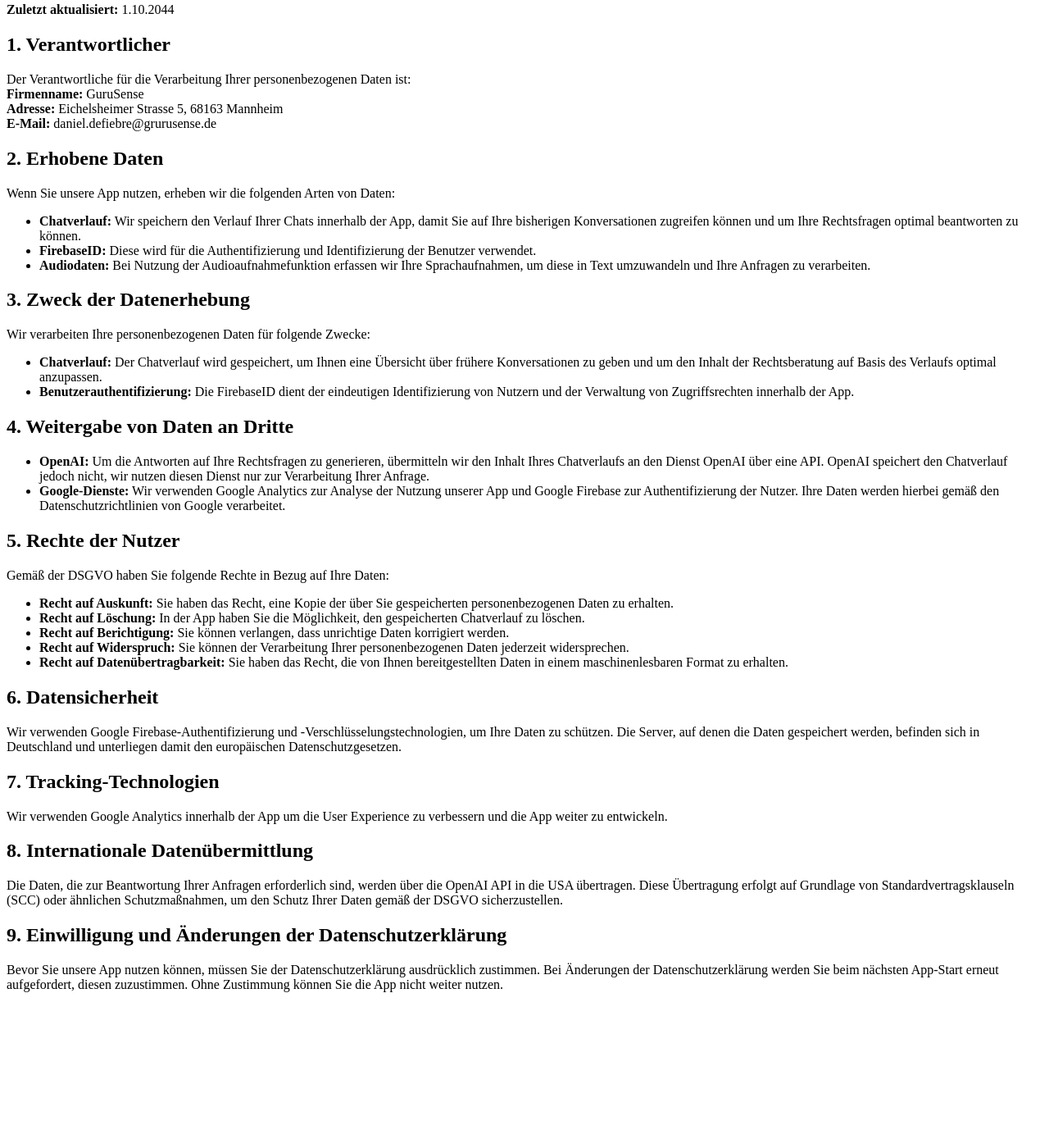
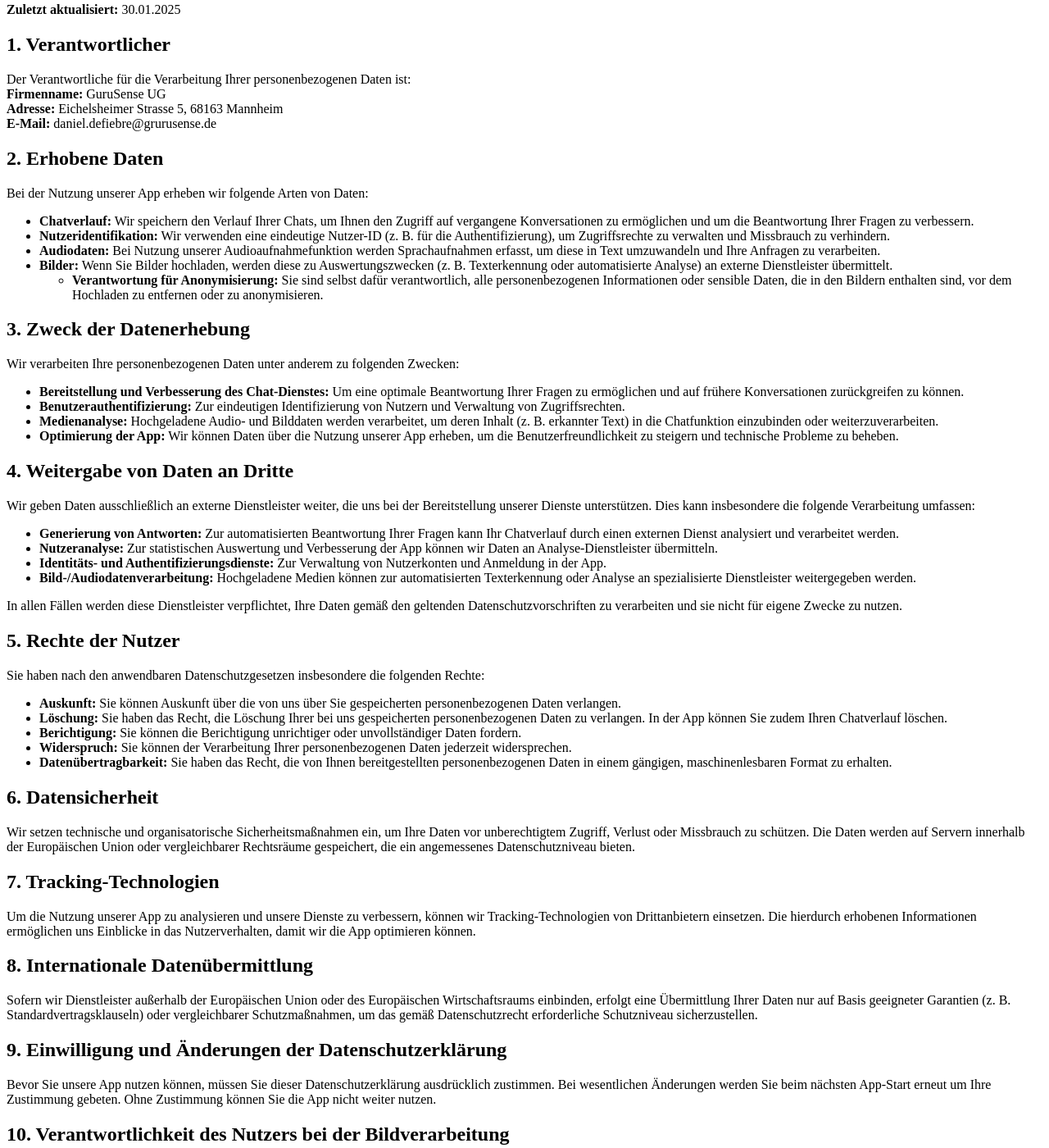
Before and after one commit to DDefiebre/privacyPolicy, a plain HTML site: page index.html in a window 1280 px wide. Shown: the part 77-1477 px from the top of the page at 82% size. Before the commit the page ends 1303 px from the top, so only its background shows below. Drawn offline with Linux system fonts and the light colour scheme.

Commit message:
Update index.html

```diff
--- a/index.html
+++ b/index.html
@@ -1,4 +1,3 @@
-
 <!DOCTYPE html>
 <html lang="de">
 <head>
@@ -8,58 +7,77 @@
 </head>
 <body>
 <h1>Datenschutzerklärung</h1>
-<p><strong>Zuletzt aktualisiert:</strong> 1.10.2044</p>
+<p><strong>Zuletzt aktualisiert:</strong> 30.01.2025</p>
 
 <h2>1. Verantwortlicher</h2>
 <p>
     Der Verantwortliche für die Verarbeitung Ihrer personenbezogenen Daten ist:<br>
-    <strong>Firmenname:</strong> GuruSense<br>
+    <strong>Firmenname:</strong> GuruSense UG<br>
     <strong>Adresse:</strong> Eichelsheimer Strasse 5, 68163 Mannheim<br>
     <strong>E-Mail:</strong> daniel.defiebre@grurusense.de
 </p>
 
 <h2>2. Erhobene Daten</h2>
-<p>Wenn Sie unsere App nutzen, erheben wir die folgenden Arten von Daten:</p>
+<p>Bei der Nutzung unserer App erheben wir folgende Arten von Daten:</p>
 <ul>
-    <li><strong>Chatverlauf:</strong> Wir speichern den Verlauf Ihrer Chats innerhalb der App, damit Sie auf Ihre bisherigen Konversationen zugreifen können und um Ihre Rechtsfragen optimal beantworten zu können.</li>
-    <li><strong>FirebaseID:</strong> Diese wird für die Authentifizierung und Identifizierung der Benutzer verwendet.</li>
-    <li><strong>Audiodaten:</strong> Bei Nutzung der Audioaufnahmefunktion erfassen wir Ihre Sprachaufnahmen, um diese in Text umzuwandeln und Ihre Anfragen zu verarbeiten.</li>
+    <li><strong>Chatverlauf:</strong> Wir speichern den Verlauf Ihrer Chats, um Ihnen den Zugriff auf vergangene Konversationen zu ermöglichen und um die Beantwortung Ihrer Fragen zu verbessern.</li>
+    <li><strong>Nutzeridentifikation:</strong> Wir verwenden eine eindeutige Nutzer-ID (z. B. für die Authentifizierung), um Zugriffsrechte zu verwalten und Missbrauch zu verhindern.</li>
+    <li><strong>Audiodaten:</strong> Bei Nutzung unserer Audioaufnahmefunktion werden Sprachaufnahmen erfasst, um diese in Text umzuwandeln und Ihre Anfragen zu verarbeiten.</li>
+    <li><strong>Bilder:</strong> Wenn Sie Bilder hochladen, werden diese zu Auswertungszwecken (z. B. Texterkennung oder automatisierte Analyse) an externe Dienstleister übermittelt.
+        <ul>
+            <li><strong>Verantwortung für Anonymisierung:</strong> Sie sind selbst dafür verantwortlich, alle personenbezogenen Informationen oder sensible Daten, die in den Bildern enthalten sind, vor dem Hochladen zu entfernen oder zu anonymisieren.</li>
+        </ul>
+    </li>
 </ul>
 
-
 <h2>3. Zweck der Datenerhebung</h2>
-<p>Wir verarbeiten Ihre personenbezogenen Daten für folgende Zwecke:</p>
+<p>Wir verarbeiten Ihre personenbezogenen Daten unter anderem zu folgenden Zwecken:</p>
 <ul>
-    <li><strong>Chatverlauf:</strong> Der Chatverlauf wird gespeichert, um Ihnen eine Übersicht über frühere Konversationen zu geben und um den Inhalt der Rechtsberatung auf Basis des Verlaufs optimal anzupassen.</li>
-    <li><strong>Benutzerauthentifizierung:</strong> Die FirebaseID dient der eindeutigen Identifizierung von Nutzern und der Verwaltung von Zugriffsrechten innerhalb der App.</li>
+    <li><strong>Bereitstellung und Verbesserung des Chat-Dienstes:</strong> Um eine optimale Beantwortung Ihrer Fragen zu ermöglichen und auf frühere Konversationen zurückgreifen zu können.</li>
+    <li><strong>Benutzerauthentifizierung:</strong> Zur eindeutigen Identifizierung von Nutzern und Verwaltung von Zugriffsrechten.</li>
+    <li><strong>Medienanalyse:</strong> Hochgeladene Audio- und Bilddaten werden verarbeitet, um deren Inhalt (z. B. erkannter Text) in die Chatfunktion einzubinden oder weiterzuverarbeiten.</li>
+    <li><strong>Optimierung der App:</strong> Wir können Daten über die Nutzung unserer App erheben, um die Benutzerfreundlichkeit zu steigern und technische Probleme zu beheben.</li>
 </ul>
 
 <h2>4. Weitergabe von Daten an Dritte</h2>
+<p>Wir geben Daten ausschließlich an externe Dienstleister weiter, die uns bei der Bereitstellung unserer Dienste unterstützen. Dies kann insbesondere die folgende Verarbeitung umfassen:</p>
 <ul>
-    <li><strong>OpenAI:</strong> Um die Antworten auf Ihre Rechtsfragen zu generieren, übermitteln wir den Inhalt Ihres Chatverlaufs an den Dienst OpenAI über eine API. OpenAI speichert den Chatverlauf jedoch nicht, wir nutzen diesen Dienst nur zur Verarbeitung Ihrer Anfrage.</li>
-    <li><strong>Google-Dienste:</strong> Wir verwenden Google Analytics zur Analyse der Nutzung unserer App und Google Firebase zur Authentifizierung der Nutzer. Ihre Daten werden hierbei gemäß den Datenschutzrichtlinien von Google verarbeitet.</li>
+    <li><strong>Generierung von Antworten:</strong> Zur automatisierten Beantwortung Ihrer Fragen kann Ihr Chatverlauf durch einen externen Dienst analysiert und verarbeitet werden.</li>
+    <li><strong>Nutzeranalyse:</strong> Zur statistischen Auswertung und Verbesserung der App können wir Daten an Analyse-Dienstleister übermitteln.</li>
+    <li><strong>Identitäts- und Authentifizierungsdienste:</strong> Zur Verwaltung von Nutzerkonten und Anmeldung in der App.</li>
+    <li><strong>Bild-/Audiodatenverarbeitung:</strong> Hochgeladene Medien können zur automatisierten Texterkennung oder Analyse an spezialisierte Dienstleister weitergegeben werden.</li>
 </ul>
+<p>In allen Fällen werden diese Dienstleister verpflichtet, Ihre Daten gemäß den geltenden Datenschutzvorschriften zu verarbeiten und sie nicht für eigene Zwecke zu nutzen.</p>
 
 <h2>5. Rechte der Nutzer</h2>
-<p>Gemäß der DSGVO haben Sie folgende Rechte in Bezug auf Ihre Daten:</p>
+<p>Sie haben nach den anwendbaren Datenschutzgesetzen insbesondere die folgenden Rechte:</p>
 <ul>
-    <li><strong>Recht auf Auskunft:</strong> Sie haben das Recht, eine Kopie der über Sie gespeicherten personenbezogenen Daten zu erhalten.</li>
-    <li><strong>Recht auf Löschung:</strong> In der App haben Sie die Möglichkeit, den gespeicherten Chatverlauf zu löschen.</li>
-    <li><strong>Recht auf Berichtigung:</strong> Sie können verlangen, dass unrichtige Daten korrigiert werden.</li>
-    <li><strong>Recht auf Widerspruch:</strong> Sie können der Verarbeitung Ihrer personenbezogenen Daten jederzeit widersprechen.</li>
-    <li><strong>Recht auf Datenübertragbarkeit:</strong> Sie haben das Recht, die von Ihnen bereitgestellten Daten in einem maschinenlesbaren Format zu erhalten.</li>
+    <li><strong>Auskunft:</strong> Sie können Auskunft über die von uns über Sie gespeicherten personenbezogenen Daten verlangen.</li>
+    <li><strong>Löschung:</strong> Sie haben das Recht, die Löschung Ihrer bei uns gespeicherten personenbezogenen Daten zu verlangen. In der App können Sie zudem Ihren Chatverlauf löschen.</li>
+    <li><strong>Berichtigung:</strong> Sie können die Berichtigung unrichtiger oder unvollständiger Daten fordern.</li>
+    <li><strong>Widerspruch:</strong> Sie können der Verarbeitung Ihrer personenbezogenen Daten jederzeit widersprechen.</li>
+    <li><strong>Datenübertragbarkeit:</strong> Sie haben das Recht, die von Ihnen bereitgestellten personenbezogenen Daten in einem gängigen, maschinenlesbaren Format zu erhalten.</li>
 </ul>
 
 <h2>6. Datensicherheit</h2>
-<p>Wir verwenden Google Firebase-Authentifizierung und -Verschlüsselungstechnologien, um Ihre Daten zu schützen. Die Server, auf denen die Daten gespeichert werden, befinden sich in Deutschland und unterliegen damit den europäischen Datenschutzgesetzen.</p>
+<p>Wir setzen technische und organisatorische Sicherheitsmaßnahmen ein, um Ihre Daten vor unberechtigtem Zugriff, Verlust oder Missbrauch zu schützen. Die Daten werden auf Servern innerhalb der Europäischen Union oder vergleichbarer Rechtsräume gespeichert, die ein angemessenes Datenschutzniveau bieten.</p>
 
 <h2>7. Tracking-Technologien</h2>
-<p>Wir verwenden Google Analytics innerhalb der App um die User Experience zu verbessern und die App weiter zu entwickeln.</p>
+<p>Um die Nutzung unserer App zu analysieren und unsere Dienste zu verbessern, können wir Tracking-Technologien von Drittanbietern einsetzen. Die hierdurch erhobenen Informationen ermöglichen uns Einblicke in das Nutzerverhalten, damit wir die App optimieren können.</p>
 
 <h2>8. Internationale Datenübermittlung</h2>
-<p>Die Daten, die zur Beantwortung Ihrer Anfragen erforderlich sind, werden über die OpenAI API in die USA übertragen. Diese Übertragung erfolgt auf Grundlage von Standardvertragsklauseln (SCC) oder ähnlichen Schutzmaßnahmen, um den Schutz Ihrer Daten gemäß der DSGVO sicherzustellen.</p>
+<p>Sofern wir Dienstleister außerhalb der Europäischen Union oder des Europäischen Wirtschaftsraums einbinden, erfolgt eine Übermittlung Ihrer Daten nur auf Basis geeigneter Garantien (z. B. Standardvertragsklauseln) oder vergleichbarer Schutzmaßnahmen, um das gemäß Datenschutzrecht erforderliche Schutzniveau sicherzustellen.</p>
 
 <h2>9. Einwilligung und Änderungen der Datenschutzerklärung</h2>
-<p>Bevor Sie unsere App nutzen können, müssen Sie der Datenschutzerklärung ausdrücklich zustimmen. Bei Änderungen der Datenschutzerklärung werden Sie beim nächsten App-Start erneut aufgefordert, diesen zuzustimmen. Ohne Zustimmung können Sie die App nicht weiter nutzen.</p>
+<p>Bevor Sie unsere App nutzen können, müssen Sie dieser Datenschutzerklärung ausdrücklich zustimmen. Bei wesentlichen Änderungen werden Sie beim nächsten App-Start erneut um Ihre Zustimmung gebeten. Ohne Zustimmung können Sie die App nicht weiter nutzen.</p>
+
+<h2>10. Verantwortlichkeit des Nutzers bei der Bildverarbeitung</h2>
+<p>
+    Beim Hochladen von Bildern sind Sie dafür verantwortlich, sicherzustellen, dass Sie dazu berechtigt sind und keine Rechte Dritter verletzt werden (z. B. Urheber- oder Persönlichkeitsrechte). Sämtliche sensiblen oder personenbezogenen Daten in den Bildern müssen vor dem Hochladen anonymisiert oder entfernt werden.
+</p>
+<p>
+    Wir übernehmen keine Haftung für Datenschutzverletzungen oder Rechtsverstöße, die durch das Hochladen nicht-anonymisierter oder unzulässiger Inhalte entstehen.
+</p>
+
 </body>
 </html>
```
